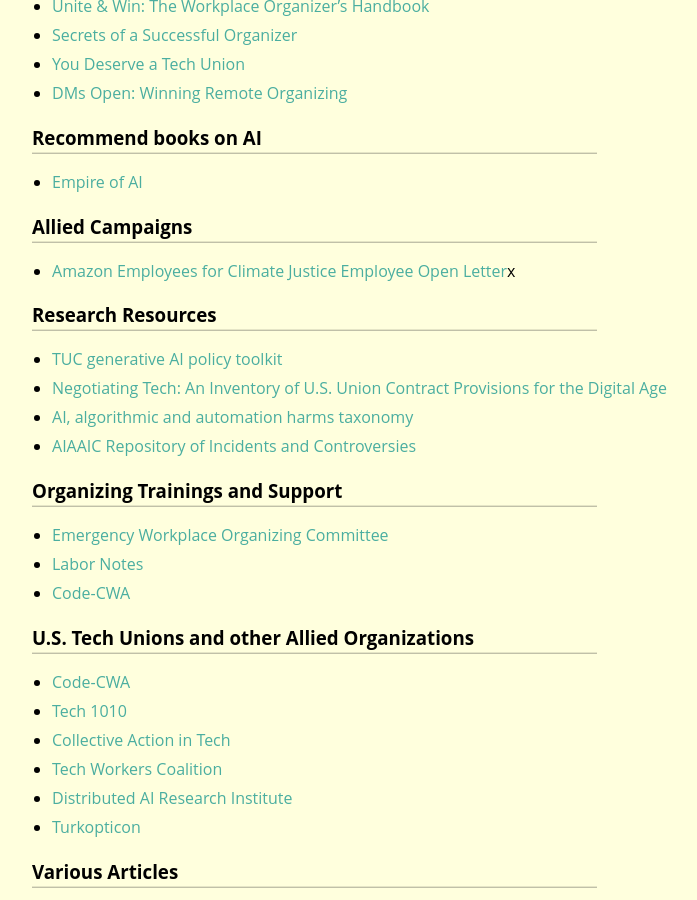
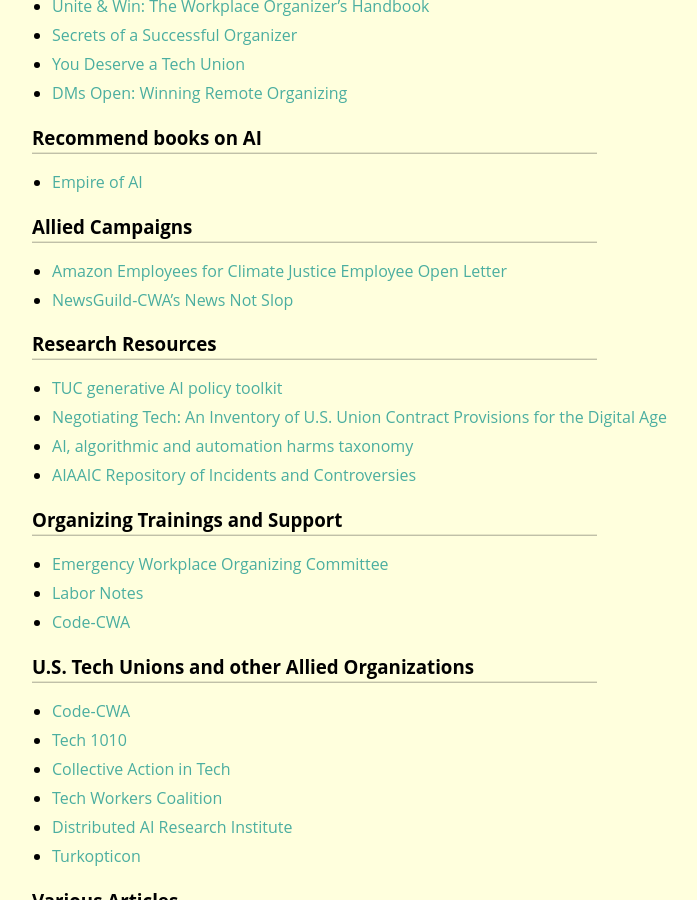
Before and after one commit to techworkersco/johnhenry, a Jekyll site: the page built from _resources/09-16-links.md, in a window 1280 px wide and 900 px high, scrolled down 603 px. Shown: the whole window, without its empty margins (43-740 px from the left). Built offline with Jekyll 4.4.1, drawn with Linux system fonts in a browser that asks for light colours.

Commit message:
Update 09-16-links.md

```diff
--- a/_resources/09-16-links.md
+++ b/_resources/09-16-links.md
@@ -31,7 +31,8 @@ There's new news about AI every day, almost too much, and much of it fluff, hype
 
 ### Allied Campaigns
 
-* [Amazon Employees for Climate Justice Employee Open Letter](https://www.amazonclimatejustice.org/open-letter)x
+* [Amazon Employees for Climate Justice Employee Open Letter](https://www.amazonclimatejustice.org/open-letter)
+* [NewsGuild-CWA's News Not Slop](https://www.newsnotslop.org/)
 
 ### Research Resources
 * [TUC generative AI policy toolkit](https://www.tuc.org.uk/research-analysis/reports/tuc-generative-ai-policy-toolkit)
```
